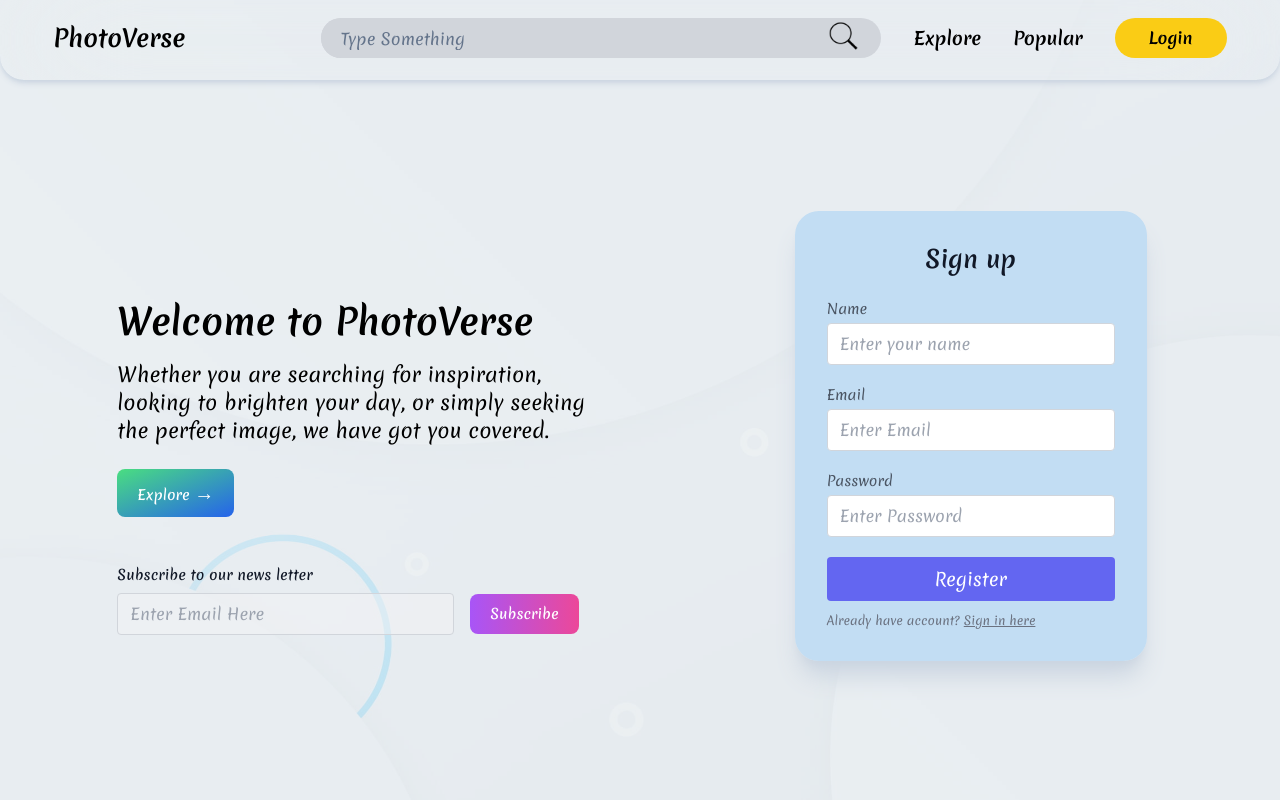
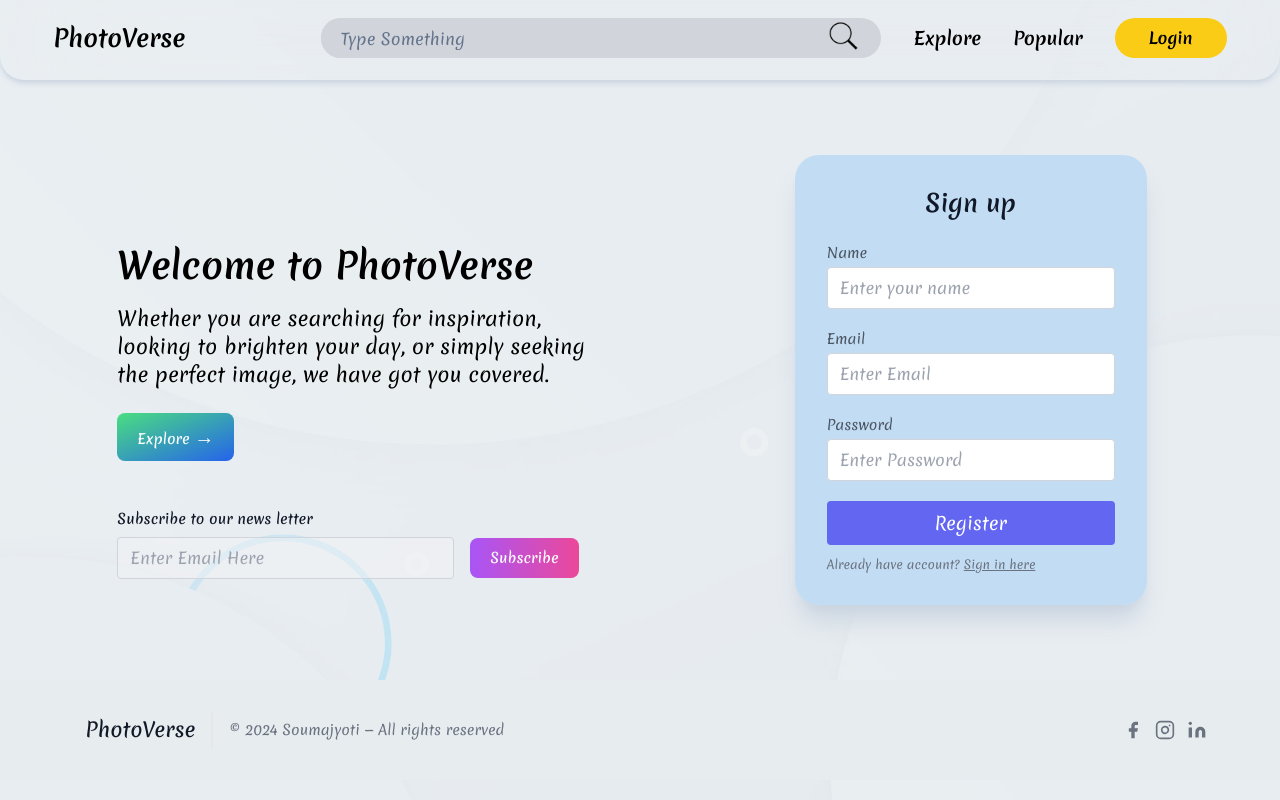
Before and after one commit to soumajyoti02/PhotoVerse, a Next.js app: page / in a window 1280 px wide. Shown: the top 800 px of the page. Built offline with nearby package versions, Linux system fonts and the light colour scheme.

Commit message:
homepage design modified

```diff
--- a/app/page.js
+++ b/app/page.js
@@ -154,7 +154,7 @@ export default function Home() {
 	return (
 		<>
 			<Navbar setSearch={setSearch} islogin={islogin} setisLogin={setisLogin} issignup={issignup} setisSignup={setisSignup} isToken={isToken} setisToken={setisToken} />
-			<div className='min-h-screen w-screen  '>
+			<div className=' w-screen  '>
 				<ToastContainer
 					position="bottom-left"
 					autoClose={3000}
@@ -168,7 +168,7 @@ export default function Home() {
 					theme="light"
 				/>
 				<img src="/back.jpg" alt="" className="absolute top-0 left-0 h-full w-full object-cover opacity-30 bg-repeat -z-50" />
-				<div className="min-h-[89vh] w-screen  bg-transparent flex ">
+				<div className="min-h-[75vh] w-screen  bg-transparent flex ">
 					<div className="w-11/12 h-full m-auto md:flex flex-wrap justify-between items-center">
 						<div className="left text-center md:text-left mt-16 md:w-[40%] md:ml-16">
 							<h1 className="text-4xl font-bold text-black">Welcome to PhotoVerse</h1>
```
